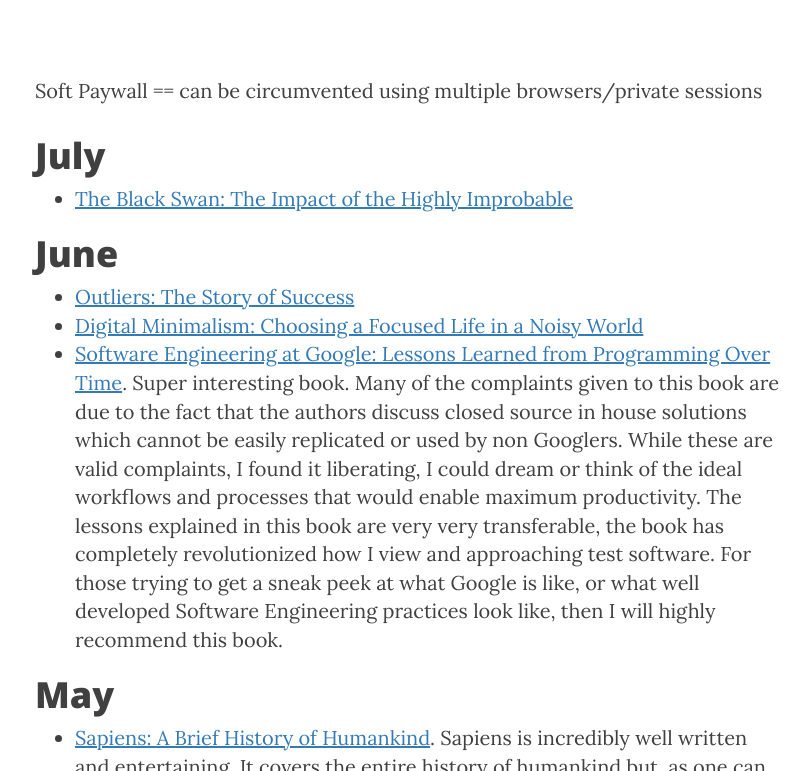
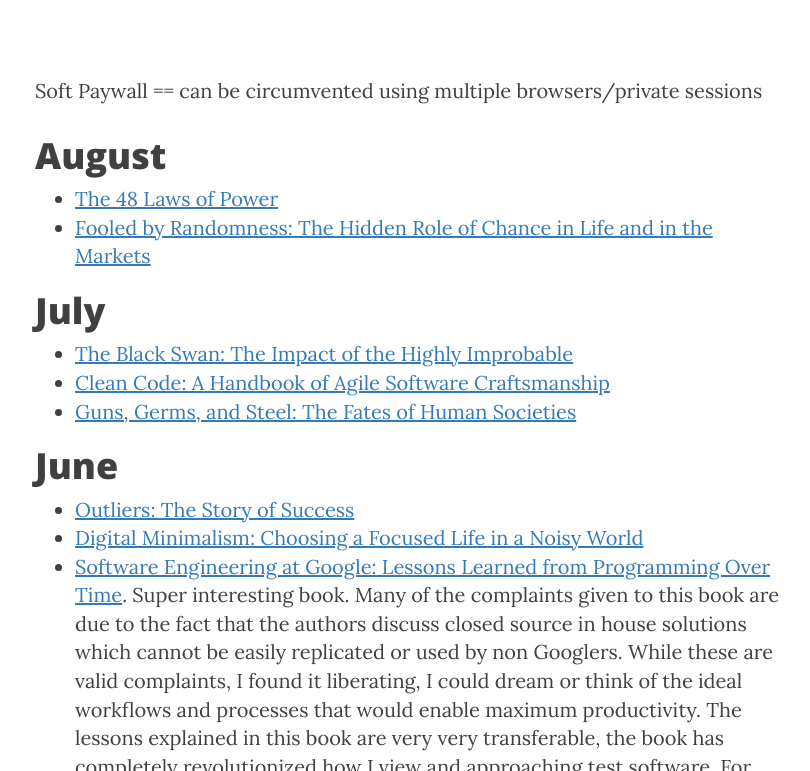
Before and after one commit to kwojcicki/kwojcicki.github.io, a Jekyll site: the page built from _posts/2019-02-27-READING-LIST.md, in a window 1280 px wide and 900 px high, scrolled down 415 px, cut to the strip 129-900 px from the top of the window. Shown: the whole strip, without its empty margins (230-1040 px from the left). Built offline with Jekyll 4.4.1, drawn with Linux system fonts in a browser that asks for light colours; nearby versions of some CDN libraries; some of the changed text lies outside the part shown.

Commit message:
48 laws of power, clean code and guns, germs and steel

```diff
--- a/_posts/2019-02-27-READING-LIST.md
+++ b/_posts/2019-02-27-READING-LIST.md
@@ -11,8 +11,14 @@
 
 Soft Paywall == can be circumvented using multiple browsers/private sessions
 
+# August
+- [The 48 Laws of Power](https://www.goodreads.com/book/show/1303.The_48_Laws_of_Power)
+- [Fooled by Randomness: The Hidden Role of Chance in Life and in the Markets](https://www.goodreads.com/book/show/38315.Fooled_by_Randomness)
+
 # July
 - [The Black Swan: The Impact of the Highly Improbable](https://www.goodreads.com/book/show/242472.The_Black_Swan)
+- [Clean Code: A Handbook of Agile Software Craftsmanship](https://www.goodreads.com/book/show/3735293-clean-code)
+- [Guns, Germs, and Steel: The Fates of Human Societies](https://www.goodreads.com/book/show/1842.Guns_Germs_and_Steel)
 
 # June
 - [Outliers: The Story of Success](https://www.goodreads.com/book/show/3228917-outliers)
```
Also changed, not shown: other parts of _posts/2019-02-27-READING-LIST.md (+0 -4 lines).
